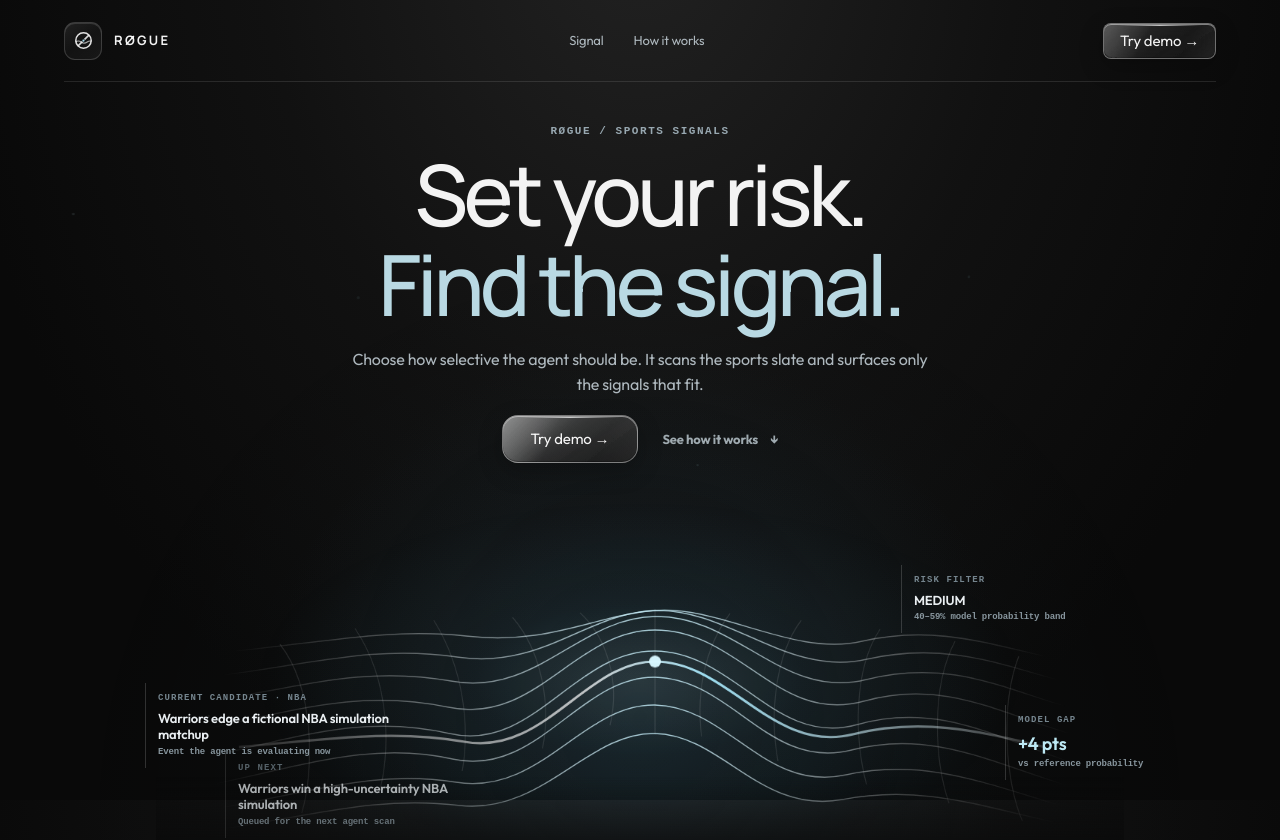
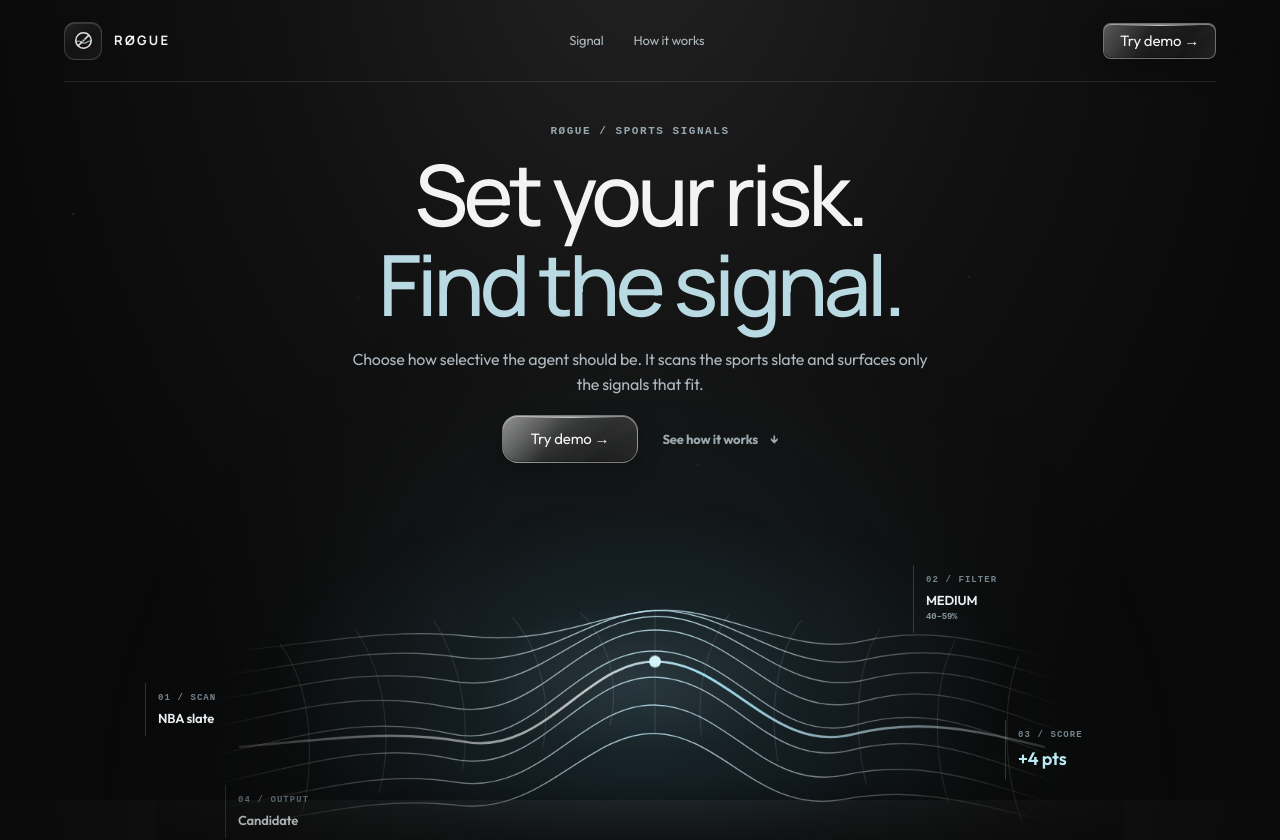
Before and after one commit to anshbalusa-ui/automated-risk-level-betting, a Next.js app: page / in a window 1280 px wide. Shown: the top 840 px of the page. Built offline with nearby package versions, Linux system fonts and the light colour scheme.

Commit message:
copy: simplify signal graph into four-step path

```diff
--- a/src/components/ForecastApp.tsx
+++ b/src/components/ForecastApp.tsx
@@ -809,24 +809,21 @@ function Landing() {
           <div ref={signalParticleLayerRef} className="signal-disperse-layer" aria-hidden="true" />
 
           <div className="signal-fragment signal-fragment-a">
-            <span>CURRENT CANDIDATE · NBA</span>
-            <strong>{featured.event.title.replace(/^DEMO DATA: /, "")}</strong>
-            <small>Event the agent is evaluating now</small>
+            <span>01 / SCAN</span>
+            <strong>NBA slate</strong>
           </div>
           <div className="signal-fragment signal-fragment-b">
-            <span>RISK FILTER</span>
+            <span>02 / FILTER</span>
             <strong>MEDIUM</strong>
-            <small>40–59% model probability band</small>
+            <small>40–59%</small>
           </div>
           <div className="signal-fragment signal-fragment-c">
-            <span>MODEL GAP</span>
+            <span>03 / SCORE</span>
             <strong>{signalGap >= 0 ? "+" : ""}{number(signalGap)} pts</strong>
-            <small>vs reference probability</small>
           </div>
           <div className="signal-fragment signal-fragment-d">
-            <span>UP NEXT</span>
-            <strong>{secondary.event.title.replace(/^DEMO DATA: /, "")}</strong>
-            <small>Queued for the next agent scan</small>
+            <span>04 / OUTPUT</span>
+            <strong>Candidate</strong>
           </div>
         </div>
 
```
